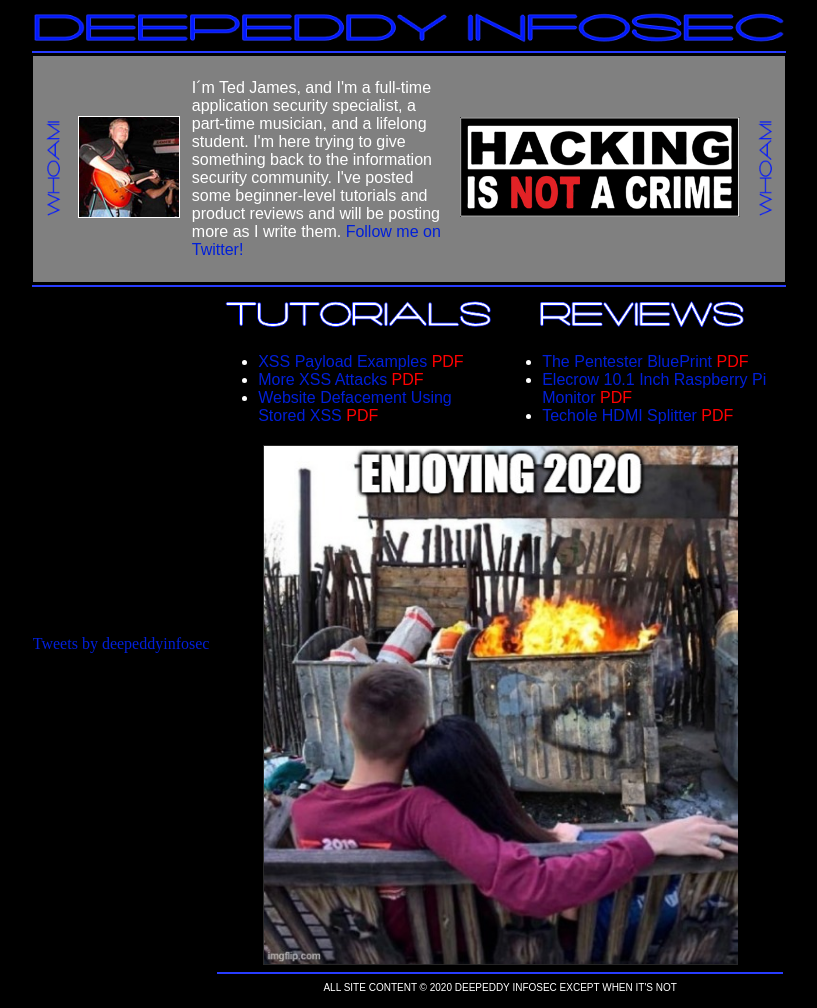
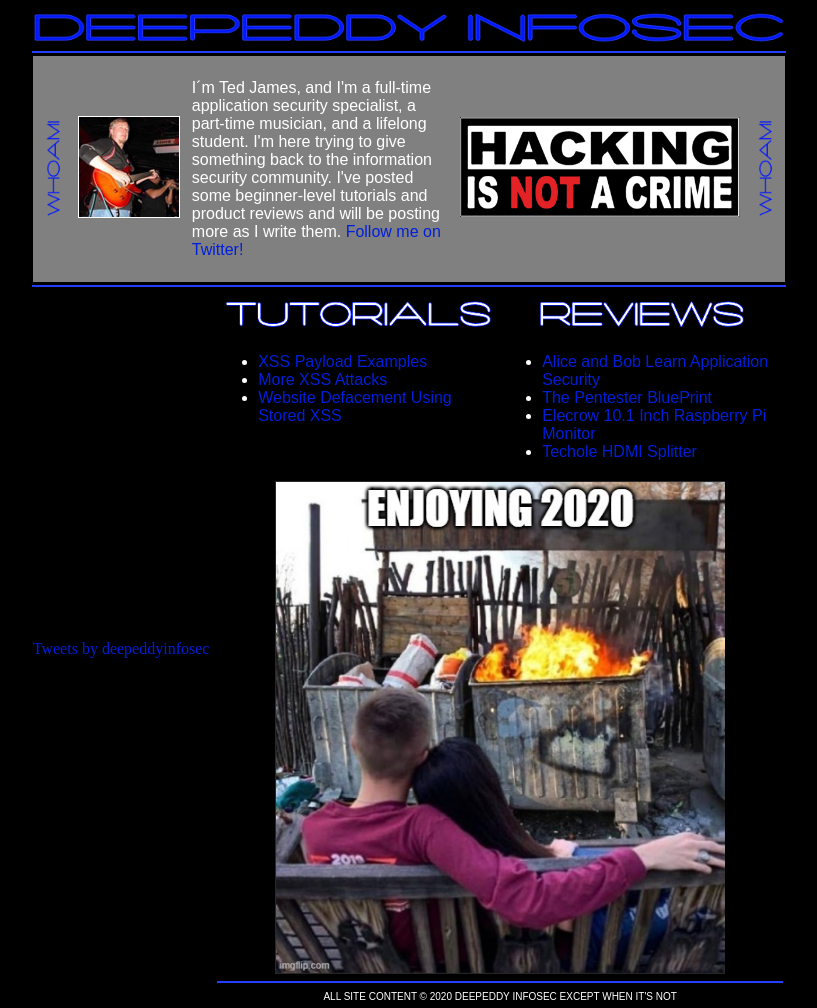
Before and after one commit to deepeddyinfosec/deepeddyinfosec.github.io, a plain HTML site: page index.html in a window 1280 px wide. Shown: the whole page, without its empty margins (231-1048 px from the left). Drawn offline with Linux system fonts and the light colour scheme.

Commit message:
Add files via upload

```diff
--- a/index.html
+++ b/index.html
@@ -85,9 +85,9 @@
 	<div style="text-align: center;"><img src="img/tutorials.png" alt="Tutorials" width="280"></div>
 	<font face="arial, helvetica">
 	<ul style="text-align: left;">
-	<li><a href="content/tutorials/XSS Payload Examples.pdf" target="_blank" rel="”noopener" noreferrer”="">XSS Payload Examples</a> <span style="color: red">PDF</span></li>
-	<li><a href="content/tutorials/More XSS Attacks.pdf" target="_blank" rel="”noopener" noreferrer”="">More XSS Attacks</a> <span style="color: red">PDF</span></li>
-	<li><a href="content/tutorials/Website Defacement Using Stored XSS.pdf" target="_blank" rel="”noopener" noreferrer”="">Website Defacement Using Stored XSS</a> <span style="color: red">PDF</span></li>
+	<li><a href="content/tutorials/XSS Payload Examples.pdf" target="_blank" rel="”noopener" noreferrer”="">XSS Payload Examples</a></li>
+	<li><a href="content/tutorials/More XSS Attacks.pdf" target="_blank" rel="”noopener" noreferrer”="">More XSS Attacks</a></li>
+	<li><a href="content/tutorials/Website Defacement Using Stored XSS.pdf" target="_blank" rel="”noopener" noreferrer”="">Website Defacement Using Stored XSS</a></li>
 	</ul>
 	</font>
 	</td>
@@ -96,9 +96,10 @@
 	<div style="text-align: center;"><img src="img/reviews.png" alt="Reviews" width="280"></div>
 	<font face="arial, helvetica">
 	<ul style="text-align: left;">
-	<li><a href="content/reviews/The Pentester Blueprint.pdf" target="_blank" rel="”noopener" noreferrer”="">The Pentester BluePrint</a> <span style="color: red">PDF</span></li>
-	<li><a href="content/reviews/Elecrow 10.1 Inch Raspberry Pi Monitor.pdf" target="_blank" rel="”noopener" noreferrer”="">Elecrow 10.1 Inch Raspberry Pi Monitor</a> <span style="color: red">PDF</span></li>
-	<li><a href="content/reviews/Techole HDMI Splitter.pdf" target="_blank" rel="”noopener" noreferrer”="">Techole HDMI Splitter</a> <span style="color: red">PDF</span></li>
+	<li><a href="content/reviews/Alice and Bob Learn Application Security.pdf" target="_blank" rel="”noopener" noreferrer”="">Alice and Bob Learn Application Security</a></li>
+	<li><a href="content/reviews/The Pentester Blueprint.pdf" target="_blank" rel="”noopener" noreferrer”="">The Pentester BluePrint</a></li>
+	<li><a href="content/reviews/Elecrow 10.1 Inch Raspberry Pi Monitor.pdf" target="_blank" rel="”noopener" noreferrer”="">Elecrow 10.1 Inch Raspberry Pi Monitor</a></li>
+	<li><a href="content/reviews/Techole HDMI Splitter.pdf" target="_blank" rel="”noopener" noreferrer”="">Techole HDMI Splitter</a></li>
 	</ul>
 	</font>
 	</td>
@@ -106,7 +107,7 @@
 
 	<tr>
 	<td colspan="3">
-	<div style="text-align: center;"><img src="img/dumpsterfire.png" alt="2020" width="475"></div>
+	<div style="text-align: center;"><img src="img/dumpsterfire.png" alt="2020" width="450"></div>
 	</td>
 	</tr>
 
```
